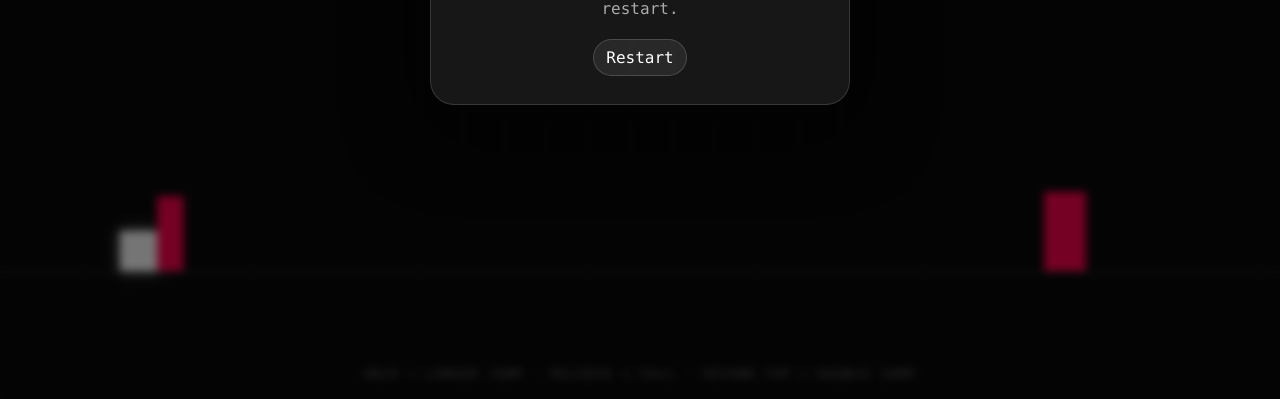
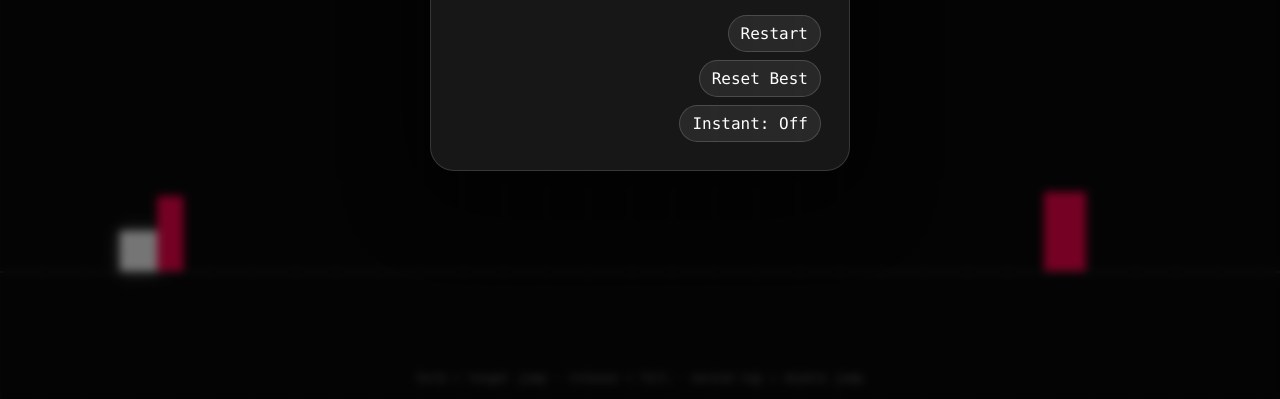
Before and after one commit to n3ol3oy/void-games, a plain HTML site: page index.html in a window 1280 px wide. Shown: the part 401-800 px from the top of the page. Drawn offline with Linux system fonts and the light colour scheme.

Commit message:
Render gameplay HUD text in canvas only

```diff
--- a/index.html
+++ b/index.html
@@ -14,26 +14,25 @@
 </style>
 </head>
 <body ontouchstart="">
-<div class="hud"><div class="panel score"><div>Score<strong id="score">0</strong></div><div>Best<strong id="best">0</strong></div></div><div class="panel controls"><button id="resetBest">Reset Best</button><button id="instant" class="toggle">Instant: Off</button></div></div>
-<div id="overlay" class="overlay"><div class="card"><h1>Game Over</h1><p>Tap, click, or press space once to restart.</p><button id="restart">Restart</button></div></div>
-<div class="hint">hold = longer jump · release = fall · second tap = double jump</div><canvas id="game"></canvas>
+<div id="overlay" class="overlay"><div class="card"><h1>Game Over</h1><p id="finalScore">Score 0 · Best 0</p><p>Tap, click, or press space once to restart.</p><div class="controls"><button id="restart">Restart</button><button id="resetBest">Reset Best</button><button id="instant" class="toggle">Instant: Off</button></div></div></div>
+<canvas id="game"></canvas>
 <script>
-const canvas=document.getElementById('game'),ctx=canvas.getContext('2d'),scoreEl=document.getElementById('score'),bestEl=document.getElementById('best'),overlay=document.getElementById('overlay'),restartBtn=document.getElementById('restart'),resetBestBtn=document.getElementById('resetBest'),instantBtn=document.getElementById('instant');
+const canvas=document.getElementById('game'),ctx=canvas.getContext('2d'),overlay=document.getElementById('overlay'),restartBtn=document.getElementById('restart'),resetBestBtn=document.getElementById('resetBest'),instantBtn=document.getElementById('instant'),finalScoreEl=document.getElementById('finalScore');
 let groundY=0,lastTime=performance.now(),spawnTimer=0,gameOver=false,pressHeld=false,score=0,speed=8,obstacles=[],mobile=false,runnerScale=1;
 let best=Number(localStorage.getItem('void_best')||0),instant=localStorage.getItem('void_auto_restart')==='true';
-const player={x:120,y:0,size:40,vy:0,jumpsLeft:2,holdFrames:0,maxHoldFrames:16,gravity:.92,fallGravity:1.18,jumpPower:-15.5,holdLift:-.55};bestEl.textContent=best;
+const player={x:120,y:0,size:40,vy:0,jumpsLeft:2,holdFrames:0,maxHoldFrames:16,gravity:.92,fallGravity:1.18,jumpPower:-15.5,holdLift:-.55};
 function resize(){mobile=innerWidth<700&&innerHeight>innerWidth;runnerScale=mobile?.72:1;player.size=mobile?30:40;player.x=mobile?72:120;player.gravity=mobile?.82:.92;player.fallGravity=mobile?1.06:1.18;player.jumpPower=mobile?-13.5:-15.5;player.holdLift=mobile?-.45:-.55;canvas.width=innerWidth*devicePixelRatio;canvas.height=innerHeight*devicePixelRatio;canvas.style.width=innerWidth+'px';canvas.style.height=innerHeight+'px';ctx.setTransform(devicePixelRatio,0,0,devicePixelRatio,0,0);groundY=innerHeight-(mobile?Math.max(145,innerHeight*.24):Math.max(95,innerHeight*.16));if(player.y===0)player.y=groundY-player.size}
 function updateInstantButton(){instantBtn.textContent=instant?'Instant: On':'Instant: Off';instantBtn.classList.toggle('on',instant)}
 function resetGame(){obstacles=[];score=0;speed=mobile?6.4:8;spawnTimer=mobile?90:60;gameOver=false;pressHeld=false;player.y=groundY-player.size;player.vy=0;player.jumpsLeft=2;player.holdFrames=0;overlay.classList.remove('show')}
-function saveBest(){const s=Math.floor(score);if(s>best){best=s;localStorage.setItem('void_best',String(best));bestEl.textContent=best}}
-function die(){saveBest();if(instant)resetGame();else{gameOver=true;overlay.classList.add('show')}}
+function saveBest(){const s=Math.floor(score);if(s>best){best=s;localStorage.setItem('void_best',String(best))}}
+function die(){saveBest();if(instant)resetGame();else{gameOver=true;finalScoreEl.textContent=`Score ${Math.floor(score)} · Best ${best}`;overlay.classList.add('show')}}
 function startPress(){if(gameOver){resetGame();return}if(!pressHeld&&player.jumpsLeft>0){player.vy=player.jumpPower;player.jumpsLeft--;player.holdFrames=0;player.y-=1}pressHeld=true}
 function endPress(){pressHeld=false;if(player.vy<-4)player.vy*=.55}
 function spawnObstacle(){const h=(35+Math.random()*62)*runnerScale,w=(22+Math.random()*30)*runnerScale;obstacles.push({x:innerWidth+(mobile?160:60),y:groundY-h,width:w,height:h})}
-function update(dt){if(gameOver)return;const onGround=player.y>=groundY-player.size-.5&&player.vy>=0;if(onGround){player.y=groundY-player.size;player.vy=0;player.jumpsLeft=2;player.holdFrames=0}else if(pressHeld&&player.holdFrames<player.maxHoldFrames&&player.vy<0){player.vy+=player.holdLift*dt;player.holdFrames+=dt}const g=pressHeld&&player.vy<0?player.gravity:player.fallGravity;player.vy+=g*dt;player.y+=player.vy*dt;if(player.y>groundY-player.size)player.y=groundY-player.size;spawnTimer-=dt;if(spawnTimer<=0){spawnObstacle();spawnTimer=(mobile?Math.max(72,140-speed*3):Math.max(48,105-speed*2))+Math.random()*(mobile?58:42)}for(const o of obstacles){o.x-=speed*dt;const hit=player.x<o.x+o.width&&player.x+player.size>o.x&&player.y<o.y+o.height&&player.y+player.size>o.y;if(hit)die()}obstacles=obstacles.filter(o=>o.x+o.width>0);score+=.06*dt;speed+=(mobile?.00075:.0012)*dt;scoreEl.textContent=Math.floor(score)}
-function draw(){ctx.fillStyle='#050505';ctx.fillRect(0,0,innerWidth,innerHeight);ctx.fillStyle='rgba(255,255,255,.035)';for(let x=0;x<innerWidth;x+=42)ctx.fillRect(x,0,1,innerHeight);ctx.fillStyle='rgba(255,255,255,.12)';ctx.fillRect(0,groundY,innerWidth,2);ctx.shadowColor='rgba(255,255,255,.4)';ctx.shadowBlur=18;ctx.fillStyle='white';ctx.fillRect(player.x,player.y,player.size,player.size);ctx.shadowBlur=0;ctx.fillStyle='#ff004c';for(const o of obstacles)ctx.fillRect(o.x,o.y,o.width,o.height)}
+function update(dt){if(gameOver)return;const onGround=player.y>=groundY-player.size-.5&&player.vy>=0;if(onGround){player.y=groundY-player.size;player.vy=0;player.jumpsLeft=2;player.holdFrames=0}else if(pressHeld&&player.holdFrames<player.maxHoldFrames&&player.vy<0){player.vy+=player.holdLift*dt;player.holdFrames+=dt}const g=pressHeld&&player.vy<0?player.gravity:player.fallGravity;player.vy+=g*dt;player.y+=player.vy*dt;if(player.y>groundY-player.size)player.y=groundY-player.size;spawnTimer-=dt;if(spawnTimer<=0){spawnObstacle();spawnTimer=(mobile?Math.max(72,140-speed*3):Math.max(48,105-speed*2))+Math.random()*(mobile?58:42)}for(const o of obstacles){o.x-=speed*dt;const hit=player.x<o.x+o.width&&player.x+player.size>o.x&&player.y<o.y+o.height&&player.y+player.size>o.y;if(hit)die()}obstacles=obstacles.filter(o=>o.x+o.width>0);score+=.06*dt;speed+=(mobile?.00075:.0012)*dt}
+function draw(){ctx.fillStyle='#050505';ctx.fillRect(0,0,innerWidth,innerHeight);ctx.fillStyle='rgba(255,255,255,.035)';for(let x=0;x<innerWidth;x+=42)ctx.fillRect(x,0,1,innerHeight);ctx.fillStyle='rgba(255,255,255,.12)';ctx.fillRect(0,groundY,innerWidth,2);ctx.shadowColor='rgba(255,255,255,.4)';ctx.shadowBlur=18;ctx.fillStyle='white';ctx.fillRect(player.x,player.y,player.size,player.size);ctx.shadowBlur=0;ctx.fillStyle='#ff004c';for(const o of obstacles)ctx.fillRect(o.x,o.y,o.width,o.height);ctx.fillStyle='rgba(255,255,255,.75)';ctx.font=(mobile?12:14)+'px ui-monospace,monospace';ctx.textBaseline='top';ctx.fillText('SCORE '+Math.floor(score),14,12);ctx.fillText('BEST '+best,14,mobile?30:32);ctx.fillStyle='rgba(255,255,255,.45)';ctx.font=(mobile?10:12)+'px ui-monospace,monospace';ctx.textAlign='center';ctx.fillText('hold = longer jump · release = fall · second tap = double jump',innerWidth/2,innerHeight-(mobile?22:26));ctx.textAlign='left'}
 function loop(now){const dt=Math.min((now-lastTime)/16.67,2);lastTime=now;update(dt);draw();requestAnimationFrame(loop)}
-addEventListener('resize',()=>{resize();resetGame()});addEventListener('keydown',e=>{if(e.code==='Space'){e.preventDefault();if(!e.repeat)startPress()}});addEventListener('keyup',e=>{if(e.code==='Space')endPress()});addEventListener('pointerdown',e=>{if(e.target.closest('button'))return;e.preventDefault();startPress()},{passive:false});addEventListener('pointerup',endPress);addEventListener('pointercancel',endPress);['selectstart','contextmenu','dragstart','dblclick'].forEach(type=>{document.addEventListener(type,e=>{if(e.target.closest('button'))return;e.preventDefault()},{passive:false})});['touchstart','touchmove','touchend'].forEach(type=>{document.addEventListener(type,e=>{if(e.target.closest('button'))return;e.preventDefault()},{passive:false})});restartBtn.addEventListener('click',resetGame);resetBestBtn.addEventListener('click',()=>{best=0;localStorage.setItem('void_best','0');bestEl.textContent='0'});instantBtn.addEventListener('click',()=>{instant=!instant;localStorage.setItem('void_auto_restart',String(instant));updateInstantButton()});resize();updateInstantButton();resetGame();requestAnimationFrame(loop);if('serviceWorker' in navigator){addEventListener('load',()=>{navigator.serviceWorker.register('service-worker.js').catch(()=>{})})}
+addEventListener('resize',()=>{resize();resetGame()});addEventListener('keydown',e=>{if(e.code==='Space'){e.preventDefault();if(!e.repeat)startPress()}});addEventListener('keyup',e=>{if(e.code==='Space')endPress()});addEventListener('pointerdown',e=>{if(e.target.closest('button'))return;e.preventDefault();startPress()},{passive:false});addEventListener('pointerup',endPress);addEventListener('pointercancel',endPress);['selectstart','contextmenu','dragstart','dblclick'].forEach(type=>{document.addEventListener(type,e=>{if(e.target.closest('button'))return;e.preventDefault()},{passive:false})});['touchstart','touchmove','touchend'].forEach(type=>{document.addEventListener(type,e=>{if(e.target.closest('button'))return;e.preventDefault()},{passive:false})});restartBtn.addEventListener('click',resetGame);resetBestBtn.addEventListener('click',()=>{best=0;localStorage.setItem('void_best','0');finalScoreEl.textContent=`Score ${Math.floor(score)} · Best ${best}`});instantBtn.addEventListener('click',()=>{instant=!instant;localStorage.setItem('void_auto_restart',String(instant));updateInstantButton()});resize();updateInstantButton();resetGame();requestAnimationFrame(loop);if('serviceWorker' in navigator){addEventListener('load',()=>{navigator.serviceWorker.register('service-worker.js').catch(()=>{})})}
 </script>
 </body>
 </html>
```
